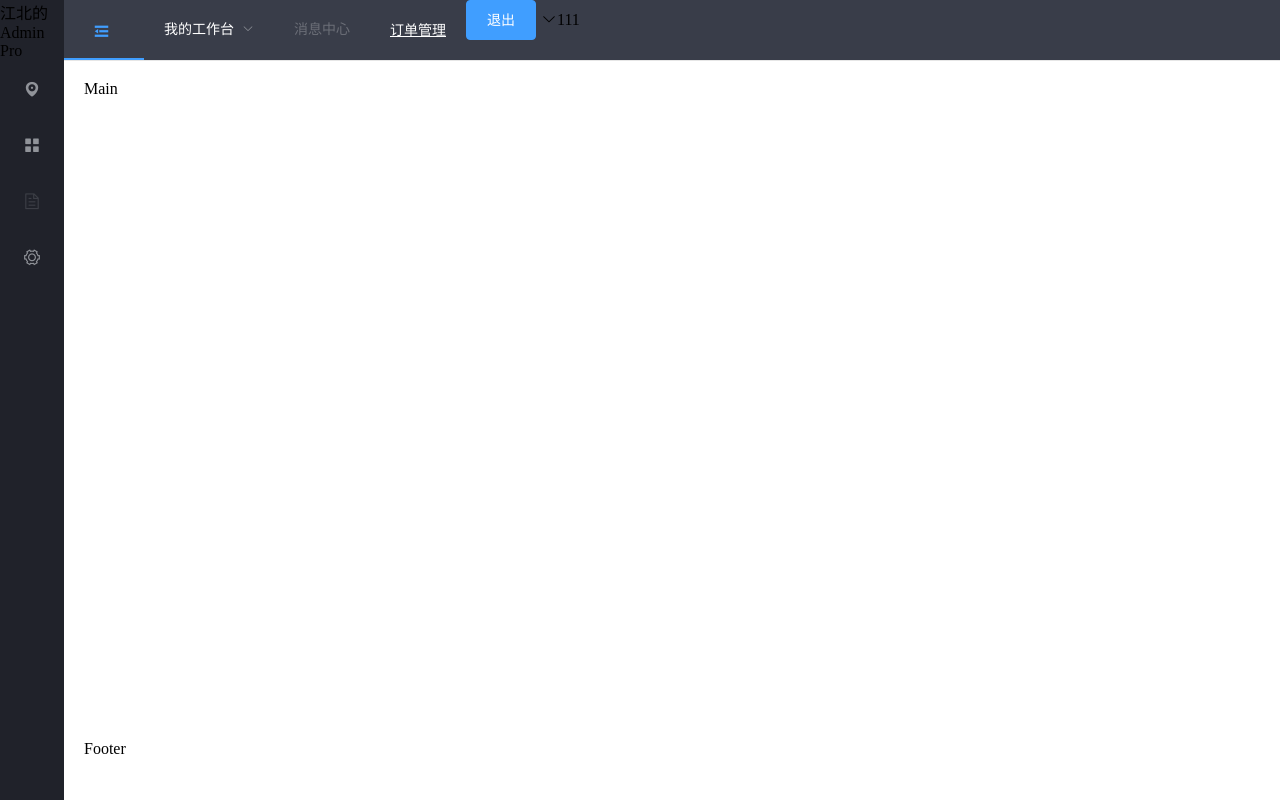
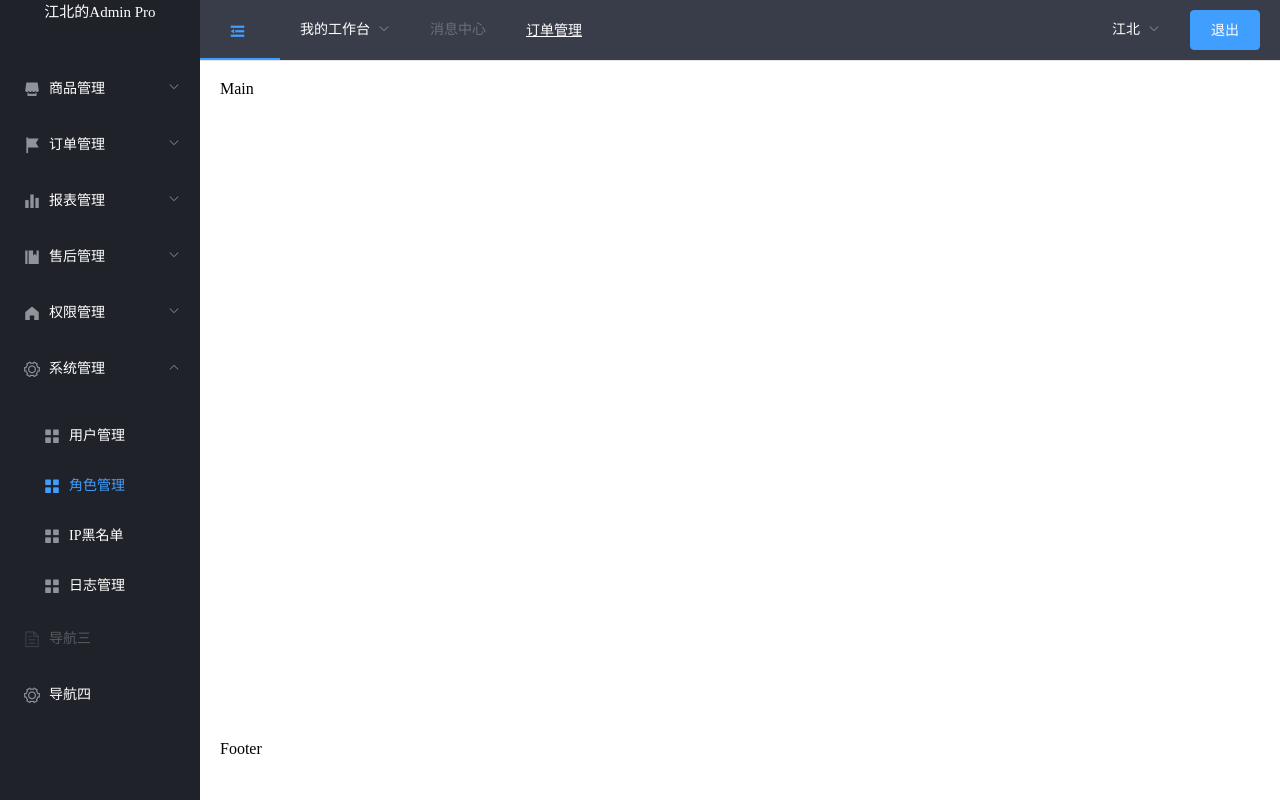
Before and after one commit to Davenever/VueBegin, a Vue app: page /#/home in a window 1280 px wide. Built offline with nearby package versions, Linux system fonts and the light colour scheme; sample sign-in values are in the browser's storage.

Commit message:
add code

```diff
--- a/src/components/Home.vue
+++ b/src/components/Home.vue
@@ -1,13 +1,15 @@
 <template>
   <el-container>
     <el-aside :width="isCollapse?'64px':'200px'" id="aside">
-      <div class="adminInfo">江北的Admin Pro</div>
+      <div class="adminInfo">
+        <!-- <img src="../assets/pic/Doraemon.jpg" alt /> -->
+        <span>江北的Admin Pro</span></div>
       <div>
         <el-row class="tac">
           <el-col :span="12">
             <!-- collapse：水平折叠收起菜单 -->
             <el-menu
-              default-active="1-1"
+              default-active="6-2"
               class="el-menu-vertical-demo"
               @open="handleOpen"
               @close="handleClose"
@@ -16,28 +18,95 @@
               active-text-color="#409EFF"
               :collapse="isCollapse"
             >
+            <!-- 菜单一 -->
               <el-submenu index="1">
                 <template slot="title">
-                  <i class="el-icon-location"></i>
-                  <span>导航一</span>
+                  <i class="el-icon-s-shop"></i>
+                  <span>商品管理</span>
                 </template>
                 <el-menu-item-group>
-                  <template slot="title">分组一</template>
-                  <el-menu-item index="1-1">选项1</el-menu-item>
-                  <el-menu-item index="1-2">选项2</el-menu-item>
+                  <el-menu-item index="1-1">
+                    <i class="el-icon-menu"></i><span>选项1</span></el-menu-item>
+                  <el-menu-item index="1-2"><i class="el-icon-menu"></i><span>选项2</span></el-menu-item>
                 </el-menu-item-group>
-                <el-menu-item-group title="分组2">
-                  <el-menu-item index="1-3">选项3</el-menu-item>
+                  <el-menu-item index="1-3"><i class="el-icon-menu"></i><span>选项3</span></el-menu-item>
+              </el-submenu>
+              <!-- 菜单一 -->
+
+              <!-- 菜单二 -->
+               <el-submenu index="2">
+                <template slot="title">
+                  <i class="el-icon-s-flag"></i>
+                  <span>订单管理</span>
+                </template>
+                <el-menu-item-group>
+                  <el-menu-item index="2-1">
+                    <i class="el-icon-menu"></i><span @click="click_option">选项1</span></el-menu-item>
+                  <el-menu-item index="2-2"><i class="el-icon-menu"></i><span>选项2</span></el-menu-item>
                 </el-menu-item-group>
-                <el-submenu index="1-4">
-                  <template slot="title">选项4</template>
-                  <el-menu-item index="1-4-1">选项1</el-menu-item>
-                </el-submenu>
+                  <el-menu-item index="2-3"><i class="el-icon-menu"></i><span>选项3</span></el-menu-item>
               </el-submenu>
-              <el-menu-item index="2">
-                <i class="el-icon-menu"></i>
-                <span slot="title">导航二</span>
-              </el-menu-item>
+              <!-- 菜单二 -->
+
+                <!-- 菜单三 -->
+               <el-submenu index="3">
+                <template slot="title">
+                  <i class="el-icon-s-data"></i>
+                  <span>报表管理</span>
+                </template>
+                <el-menu-item-group>
+                  <el-menu-item index="3-1">
+                    <i class="el-icon-menu"></i><span>选项1</span></el-menu-item>
+                  <el-menu-item index="3-2"><i class="el-icon-menu"></i><span>选项2</span></el-menu-item>
+                </el-menu-item-group>
+                  <el-menu-item index="3-3"><i class="el-icon-menu"></i><span>选项3</span></el-menu-item>
+              </el-submenu>
+              <!-- 菜单三 -->
+
+                <!-- 菜单四 -->
+               <el-submenu index="4">
+                <template slot="title">
+                  <i class="el-icon-s-management"></i>
+                  <span>售后管理</span>
+                </template>
+                <el-menu-item-group>
+                  <el-menu-item index="4-1">
+                    <i class="el-icon-menu"></i><span>选项1</span></el-menu-item>
+                  <el-menu-item index="4-2"><i class="el-icon-menu"></i><span>选项2</span></el-menu-item>
+                </el-menu-item-group>
+                  <el-menu-item index="4-3"><i class="el-icon-menu"></i><span>选项3</span></el-menu-item>
+              </el-submenu>
+              <!-- 菜单四 -->
+
+               <!-- 菜单五 -->
+               <el-submenu index="5">
+                <template slot="title">
+                  <i class="el-icon-s-home"></i>
+                  <span>权限管理</span>
+                </template>
+                <el-menu-item-group>
+                  <el-menu-item index="5-1">
+                    <i class="el-icon-menu"></i><span>选项1</span></el-menu-item>
+                  <el-menu-item index="5-2"><i class="el-icon-menu"></i><span>选项2</span></el-menu-item>
+                </el-menu-item-group>
+                  <el-menu-item index="5-3"><i class="el-icon-menu"></i><span>选项3</span></el-menu-item>
+              </el-submenu>
+              <!-- 菜单五 -->
+                <!-- 菜单六 -->
+               <el-submenu index="6">
+                <template slot="title">
+                  <i class="el-icon-setting"></i>
+                  <span>系统管理</span>
+                </template>
+                <el-menu-item-group>
+                  <el-menu-item index="6-1">
+                    <i class="el-icon-menu"></i><span>用户管理</span></el-menu-item>
+                  <el-menu-item index="6-2"><i class="el-icon-menu"></i><span>角色管理</span></el-menu-item>
+                </el-menu-item-group>
+                  <el-menu-item index="6-3"><i class="el-icon-menu"></i><span>IP黑名单</span></el-menu-item>
+                  <el-menu-item index="6-4"><i class="el-icon-menu"></i><span>日志管理</span></el-menu-item>
+              </el-submenu>
+              <!-- 菜单六 -->
               <el-menu-item index="3" disabled>
                 <i class="el-icon-document"></i>
                 <span slot="title">导航三</span>
@@ -81,8 +150,12 @@
           <el-menu-item index="4">
             <a href="https://www.ele.me" target="_blank">订单管理</a>
           </el-menu-item>
-          <el-button type="primary" @click="loginOut">退出</el-button>
-          <i data-v-ad5d153c class="el-icon-arrow-down el-icon--right">111</i>
+            <el-submenu class="right_content">
+              <template slot="title">江北</template>
+              <el-menu-item><i class="el-icon-reading"></i>基本资料</el-menu-item>
+              <el-menu-item><i class="el-icon-unlock"></i>修改密码</el-menu-item>
+            </el-submenu>
+          <el-button type="primary" @click="loginOut" class="right_content_btn">退出</el-button>
         </el-menu>
       </el-header>
       <el-main>Main</el-main>
@@ -98,12 +171,15 @@ export default {
       activeIndex: "1",
       activeIndex2: "1",
       MenuList: [],
-      isCollapse: true
+      isCollapse: false
     };
   },
   methods: {
     loginOut() {
       alert(1);
+    },
+    click_option(){
+      alert('click')
     },
     handleOpen(key, keyPath) {
       console.log(key, keyPath);
@@ -141,6 +217,7 @@ export default {
 }
 .adminInfo {
   height: 60px;
+  text-align: center;
 }
 .tac {
   height: 100%;
@@ -161,4 +238,23 @@ export default {
   text-align: center;
   width: 80px;
 }
+.right_content{
+  position: absolute;
+  right:100px;
+}
+.right_content_btn{
+  position: absolute;
+  right:20px;
+  top:50%;
+  transform: translateY(-50%)
+}
+
+img{
+  height: 50px;
+  width: 50px;
+}
+.adminInfo>span{
+  color: white;
+  font-size: 15px;
+}
 </style>
```
Also changed, not shown: src/assets/pic/Doraemon.jpg (added).
